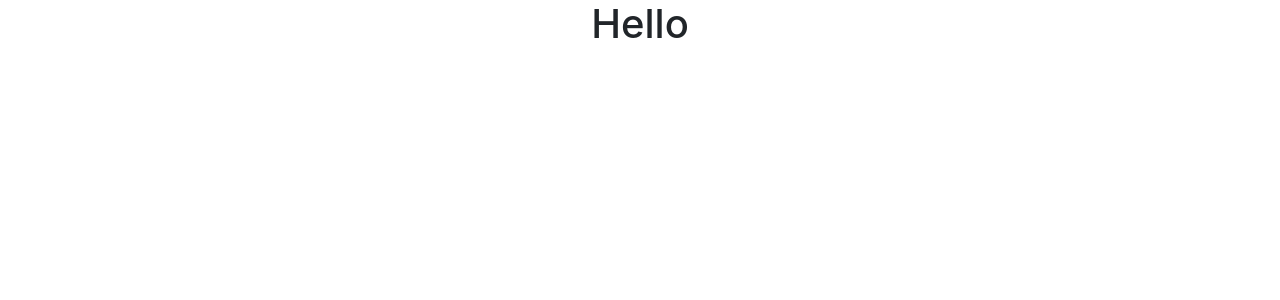
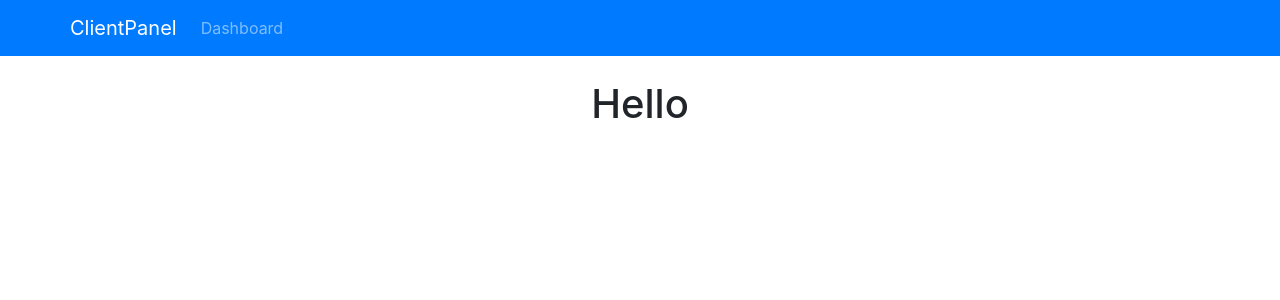
Before and after one commit to iamfortune/react-client-panel, a React (Create React App) app: page / in a window 1280 px wide. Shown: the top 300 px of the page. Built offline with nearby package versions, Linux system fonts and the light colour scheme.

Commit message:
fixed bug with navbar

```diff
--- a/src/App.js
+++ b/src/App.js
@@ -1,11 +1,16 @@
 import React from 'react';
+import { BrowserRouter as Router, Route, Switch } from 'react-router-dom';
 import './App.css';
+import AppNavbar from './components/layout/AppNavbar';
 
 function App() {
   return (
+    <Router>
     <div className="App">
+      <AppNavbar />
       <h1>Hello</h1>
     </div>
+    </Router>
   );
 }
 
--- a/src/components/layout/AppNavbar.js
+++ b/src/components/layout/AppNavbar.js
@@ -10,7 +10,7 @@
                 ClientPanel
               </Link>
               <button
-                className="toggler"
+                className="navbar-toggler"
                 type="button"
                 data-toggle="collapse"
                 data-target="#navbarMain"
@@ -21,7 +21,7 @@
                 <ul className="navbar-nav mr-auto">
                   <li className="nav-item">
                     <Link to="/" className="nav-link">
-
+                      Dashboard
                     </Link>
                   </li>
                 </ul>
```
